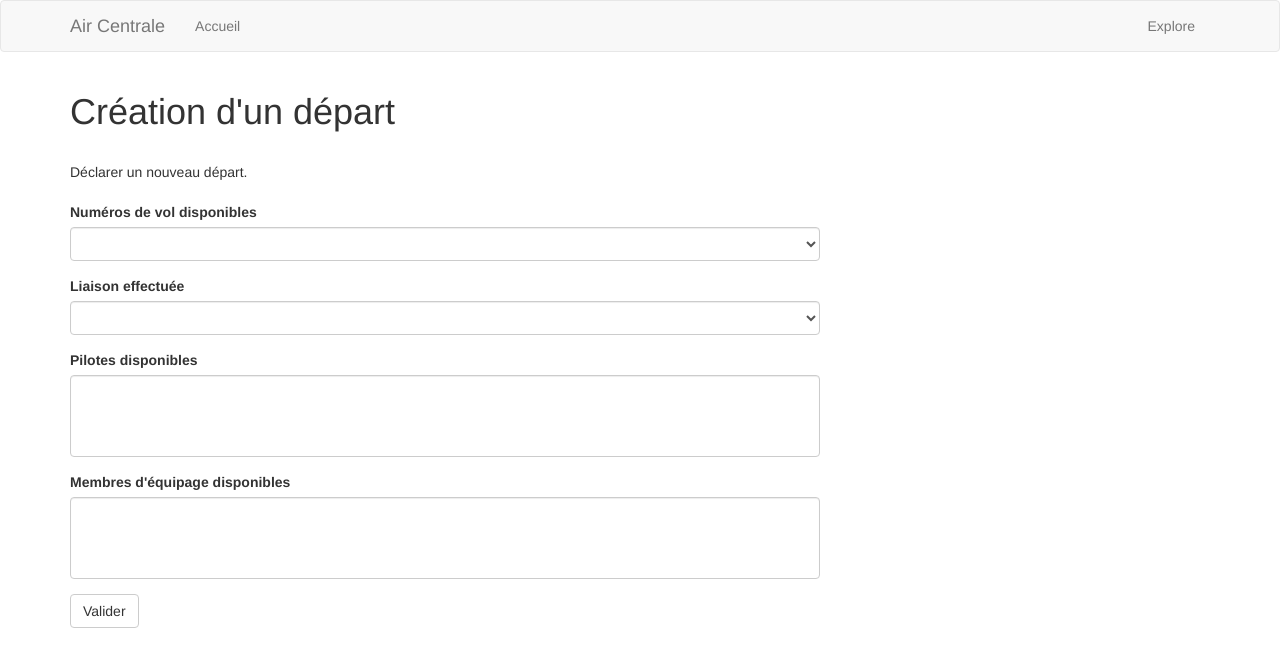
After one commit to guillaume-lesaine/app-airline_management, a Flask app: template application_gca/app/templates/creation_depart.html in a window 1280 px wide. The commit adds this page. Shown: the top 667 px of the page. Run offline with Flask 2, Linux system fonts and the light colour scheme; tables that the repository leaves empty or names only in its code hold one stand-in row (values such as "Sample post"); the template is opened without the code that fills it: values that come from a table or form of the project are taken from there, most other values are stand-ins (such as "Sample title", 1, 10 or a date in 2020); lists and menus that the app fills with data are empty; some libraries are stand-ins or nearby versions.

Commit message:
GCA 1.0
Structure 3 / 3
Premières requêtes SQL

```diff
--- a/application_gca/app/forms.py
+++ b/application_gca/app/forms.py
@@ -1,5 +1,5 @@
 from flask_wtf import FlaskForm
-from wtforms import IntegerField, StringField, DecimalField, PasswordField, BooleanField, SubmitField, SelectMultipleField, widgets
+from wtforms import IntegerField, StringField, SelectField, DecimalField, PasswordField, BooleanField, SubmitField, SelectMultipleField, widgets
 from wtforms.validators import DataRequired, Optional, NumberRange, ValidationError
 
 
@@ -41,7 +41,12 @@ def minute_check(form,field):
     except:
         raise ValidationError('Entrer un nombre !')
     if x<0 or x>60:
-        raise ValidationError('0 - 60 !')
+        raise ValidationError('0 - 59 !')
+
+def personnel_check(form,field):
+    x=field.data
+    if len(x)!=2:
+        raise ValidationError('2 personnes sont nécessaires pour assurer ce poste')
 
 class AirportCreationForm(FlaskForm):
     code = StringField('Code de l\'aéroport', validators=[DataRequired()])
@@ -57,17 +62,17 @@ class EmployeeCreationForm(FlaskForm):
     ville = StringField('Ville', validators=[DataRequired()])
     pays = StringField('Pays', validators=[DataRequired()])
     salaire = DecimalField(places=2, validators=[DataRequired()])
-    type = SelectMultipleField('Type',choices=[('naviguant', 'Naviguant'), ('au_sol', 'Au sol')],validators=[DataRequired()])
+    type = SelectField('Type',choices=[('naviguant', 'Naviguant'), ('au_sol', 'Au sol')],validators=[DataRequired()])
     submit = SubmitField('Valider')
 
 class NaviguantCreationForm(FlaskForm):
     nbr_heures_vol = IntegerField('Nombre d\'heures de vol', validators=[DataRequired()])
-    fonction = SelectMultipleField('Type',choices=[('pilote', 'Pilote'), ('steward', 'Steward'), ('hotesse', 'Hôtesse')],validators=[DataRequired()])
+    fonction = SelectField('Type',choices=[('pilote', 'Pilote'), ('steward', 'Steward'), ('hotesse', 'Hôtesse')],validators=[DataRequired()])
     num_licence_pilote = IntegerField('Numéro de licence',validators=[Optional()])
     submit = SubmitField('Valider')
 
 class VolCreationForm(FlaskForm):
-    num_vol = StringField('Nombre d\'heures de vol', validators=[DataRequired()])
+    num_vol = StringField('Numéro de vol', validators=[DataRequired()])
     ts_annee_depart = StringField('Année', validators=[DataRequired(),year_check])
     ts_mois_depart = StringField('Mois', validators=[DataRequired(),month_check])
     ts_jour_depart = StringField('Jour', validators=[DataRequired(),day_check])
@@ -78,12 +83,12 @@ class VolCreationForm(FlaskForm):
     ts_jour_arrivee = StringField('Jour', validators=[DataRequired(),day_check])
     ts_heure_arrivee = StringField('Heure', validators=[DataRequired(),hour_check])
     ts_minute_arrivee = StringField('Minute', validators=[DataRequired(),minute_check])
-    immatriculation_appareil = StringField('Immatriculation appareil', validators=[DataRequired()])
+    immatriculation_appareil = SelectField('Immatriculation des appareils disponibles', validators=[DataRequired()])
     submit = SubmitField('Valider')
 
-# class SimpleForm(Form):
-#     string_of_files = ['one\r\ntwo\r\nthree\r\n']
-#     list_of_files = string_of_files[0].split()
-#     # create a list of value/description tuples
-#     files = [(x, x) for x in list_of_files]
-#     example = MultiCheckboxField('Label', choices=files)
+class DepartCreationForm(FlaskForm):
+    num_vol = SelectField('Numéros de vol disponibles', validators=[DataRequired()])
+    id_liaison = SelectField('Liaison effectuée', validators=[DataRequired()])
+    pilotes = SelectMultipleField('Pilotes disponibles',validators=[DataRequired()])
+    equipages = SelectMultipleField('Membres d\'équipage disponibles', validators=[DataRequired(),personnel_check])
+    submit = SubmitField('Valider')
--- a/application_gca/app/routes.py
+++ b/application_gca/app/routes.py
@@ -1,10 +1,9 @@
 from flask import render_template, flash, redirect, url_for
 from app import app
-from app.forms import AirportCreationForm, EmployeeCreationForm, NaviguantCreationForm, VolCreationForm
+from app.forms import AirportCreationForm, EmployeeCreationForm, NaviguantCreationForm, VolCreationForm, DepartCreationForm
 from flask_mysqldb import MySQL
 
 mysql=MySQL(app)
-
 
 @app.route('/')
 @app.route('/index')
@@ -75,10 +74,17 @@ def creation_employee_naviguant(numero_securite_sociale):
                 return redirect('/index')
     return render_template('creation_employee_naviguant.html', title='Création employé naviguant', form=form)
 
+###
+# Vol : réglage technique (temps + géographie)
+# Départ : réglage humain
 @app.route('/creation/vol', methods=['GET', 'POST'])
 def creation_vol():
-    choix=[('pilote', 'Pilote'), ('steward', 'Steward'), ('hotesse', 'Hôtesse')]
+    cur = mysql.connection.cursor()
+    cur.execute("SELECT num_immatriculation FROM appareils")
+    data = [x[0] for x in cur.fetchall()]
+    choices_immatriculation_appareil=[('',' - ')]+[(x,x) for x in data]
     form = VolCreationForm()
+    form.immatriculation_appareil.choices=choices_immatriculation_appareil
     if form.validate_on_submit():
         to_flash=[]
         num_vol = form.num_vol.data
@@ -93,33 +99,52 @@ def creation_vol():
         ts_heure_arrivee = form.ts_heure_arrivee.data
         ts_minute_arrivee = form.ts_minute_arrivee.data
         immatriculation_appareil = form.immatriculation_appareil.data
-        cur = mysql.connection.cursor()
-        cur.execute("SELECT num_immatriculation FROM appareils")
-        data = [x[0] for x in cur.fetchall()]
-        if immatriculation_appareil not in data:
-            flash('Le numéro d\'immatriculation {} n\'existe pas dans la base de données. Veuillez rentrer un numéro valide'.format(immatriculation_appareil))
-        else :
-            ts_depart=ts_annee_depart+'-'+ts_mois_depart+'-'+ts_jour_depart+' '+ts_heure_depart+':'+ts_minute_depart+':00'
-            ts_arrivee=ts_annee_arrivee+'-'+ts_mois_arrivee+'-'+ts_jour_arrivee+' '+ts_heure_arrivee+':'+ts_minute_arrivee+':00'
-            cur.execute("INSERT INTO vols(num_vol,ts_depart,ts_arrivee,immatriculation_appareil) VALUES (%s, %s, %s, (SELECT num_immatriculation from appareils where num_immatriculation = %s))",(num_vol,ts_depart,ts_arrivee,immatriculation_appareil))
-            mysql.connection.commit()
-            cur.close()
-            return redirect('/index')
-    #     cur = mysql.connection.cursor()
-    #     nbr_heures_vol = form.nbr_heures_vol.data
-    #     fonction = form.fonction.data[0]
-    #     num_licence_pilote = form.num_licence_pilote.data
-    #     cur.execute("SELECT num_licence_pilote FROM naviguants")
-    #     data = [x[0] for x in cur.fetchall()]
-    #     if fonction == 'pilote' and num_licence_pilote == None:
-    #         flash('Un pilote doit avoir un numéro de license')
-    #     else :
-    #         if num_licence_pilote in data:
-    #             flash('Le numéro de licence pilote {} existe déjà dans la base'.format(num_licence_pilote))
-    #         else:
-    #             flash('Un employé naviguant a été créé.')
-    #             cur.execute("INSERT INTO naviguants(numero_securite_sociale,nbr_heures_vol,fonction,num_licence_pilote) VALUES (%s, %s, %s, %s)",(numero_securite_sociale,nbr_heures_vol,fonction,num_licence_pilote))
-    #             mysql.connection.commit()
-    #             cur.close()
-    #             return redirect('/index')
+        ts_depart=ts_annee_depart+'-'+ts_mois_depart+'-'+ts_jour_depart+' '+ts_heure_depart+':'+ts_minute_depart+':00'
+        ts_arrivee=ts_annee_arrivee+'-'+ts_mois_arrivee+'-'+ts_jour_arrivee+' '+ts_heure_arrivee+':'+ts_minute_arrivee+':00'
+        cur.execute("INSERT INTO vols(num_vol,ts_depart,ts_arrivee,immatriculation_appareil) VALUES (%s, %s, %s, (SELECT num_immatriculation from appareils where num_immatriculation = %s))",(num_vol,ts_depart,ts_arrivee,immatriculation_appareil))
+        mysql.connection.commit()
+        cur.close()
+        return redirect('/index')
     return render_template('creation_vol.html', title='Création vol', form=form)
+
+@app.route('/creation/depart', methods=['GET', 'POST'])
+def creation_depart():
+    form = DepartCreationForm()
+    cur = mysql.connection.cursor()
+    # Définition des vols disponibles (vérifier que le numéro n'est pas déjà affecté)
+    cur.execute("SELECT num_vol FROM vols")
+    data = [x[0] for x in cur.fetchall()]
+    choices_num_vol=[('',' - ')]+[(x,x) for x in data]
+    form.num_vol.choices=choices_num_vol
+    # Définition des liaisons disponibles
+    cur.execute("SELECT l.id_liaison, l.aeroport_origine, l.aeroport_destination, a1.code, a2.code FROM liaisons l JOIN aeroports a1 ON l.aeroport_origine = a1.id_aeroports JOIN aeroports a2 ON l.aeroport_destination = a2.id_aeroports")
+    data_request_liaisons = cur.fetchall()
+    id_liaison=[str(x[0]) for x in data_request_liaisons]
+    code_liaison=[' - '.join((x[3],x[4])) for x in data_request_liaisons]
+    choices_liaison=[('',' - ')]+[(id_liaison[i],code_liaison[i]) for i in range(len(data_request_liaisons))]
+    form.id_liaison.choices=choices_liaison
+    # Définition des pilotes disponibles (trouver les pilotes se trouvant au point de départ)
+    cur.execute("SELECT e.numero_securite_sociale, e.nom, e.prenom, e.type, n.nbr_heures_vol, n.fonction FROM employes e JOIN naviguants n ON e.numero_securite_sociale = n.numero_securite_sociale WHERE e.type='naviguant' AND n.fonction='pilote' AND n.nbr_heures_vol < 30")
+    data_request_pilotes = cur.fetchall()
+    id_pilote=[str(x[0]) for x in data_request_pilotes]
+    identite_pilote=[', '.join((x[1],x[2])) for x in data_request_pilotes]
+    form.pilotes.choices=[(id_pilote[i],identite_pilote[i]) for i in range(len(data_request_pilotes))]
+    # Définition des membres d'équipage disponibles (trouver des membres d'équipage au point de départ)
+    cur.execute("SELECT e.numero_securite_sociale, e.nom, e.prenom, e.type, n.nbr_heures_vol, n.fonction FROM employes e JOIN naviguants n ON e.numero_securite_sociale = n.numero_securite_sociale WHERE e.type='naviguant' AND n.fonction!='pilote' AND n.nbr_heures_vol < 30")
+    data_request_equipages = cur.fetchall()
+    id_equipage=[str(x[0]) for x in data_request_equipages]
+    identite_equipage=[', '.join((x[1],x[2])) for x in data_request_equipages]
+    form.equipages.choices=[(id_equipage[i],identite_equipage[i]) for i in range(len(data_request_equipages))]
+    if form.validate_on_submit():
+        num_vol=form.num_vol.data
+        pilotes=form.pilotes.data
+        pilote_1,pilote_2=int(pilotes[0]),int(pilotes[1])
+        equipages=form.equipages.data
+        equipage_1,equipage_2=int(equipages[0]),int(equipages[1])
+        nbr_places_libres=0
+        nbr_places_occupees=0
+        liaison=form.id_liaison.data
+        cur.execute("INSERT INTO departs(num_vol,pilote_1,pilote_2,equipage_1,equipage_2,nbr_places_libres,nbr_places_occupees,liaison) VALUES (%s, %s, %s, %s, %s, %s, %s, %s)",(num_vol,pilote_1,pilote_2,equipage_1,equipage_2,nbr_places_libres,nbr_places_occupees,liaison))
+        mysql.connection.commit()
+        cur.close()
+    return render_template('creation_depart.html', title='Création départ', form=form)
--- a/application_gca/app/templates/base.html
+++ b/application_gca/app/templates/base.html
@@ -18,7 +18,7 @@
                     <span class="icon-bar"></span>
                     <span class="icon-bar"></span>
                 </button>
-                <a class="navbar-brand" href="{{ url_for('index') }}">Gestion</a>
+                <a class="navbar-brand">Air Centrale</a>
             </div>
             <div class="collapse navbar-collapse" id="bs-example-navbar-collapse-1">
                 <ul class="nav navbar-nav">
--- /dev/null
+++ b/application_gca/app/templates/creation_depart.html
@@ -0,0 +1,27 @@
+{% extends "base.html" %}
+{% import 'bootstrap/wtf.html' as wtf %}
+
+
+{% block app_content %}
+    <div>
+      <h1>Création d'un départ</h1>
+    </div>
+    <br>
+    <div>
+      Déclarer un nouveau départ.
+    </div>
+    <br>
+    <div class="row">
+        <form class="form" method="post" role="form">
+          <div class="col-md-8">
+            {{ form.hidden_tag() }}
+            {{ wtf.form_errors(form, hiddens="only") }}
+            {{ wtf.form_field(form.num_vol) }}
+            {{ wtf.form_field(form.id_liaison) }}
+            {{ wtf.form_field(form.pilotes) }}
+            {{ wtf.form_field(form.equipages) }}
+            {{ wtf.form_field(form.submit) }}
+          </div>
+        </form>
+    </div>
+{% endblock %}
--- a/application_gca/config.py
+++ b/application_gca/config.py
@@ -1,10 +1,12 @@
 import os
 
 class Config(object):
+
+    LOG_TO_STDOUT = os.environ.get('LOG_TO_STDOUT')
     SECRET_KEY = os.environ.get('SECRET_KEY') or 'you-will-never-guess'
 
     # Configure DB
     MYSQL_HOST = 'localhost'
     MYSQL_USER = 'root'
-    MYSQL_PASSWORD =
-    MYSQL_DB = 'gestion_colocataires'
+    MYSQL_PASSWORD = 'L.Simon16011675'
+    MYSQL_DB = 'airline'
```
Also changed, not shown: application_gca/app/__init__.py (+25 -1 lines), application_gca/app/templates/creation_airport.html (+8 -1 lines), application_gca/app/templates/creation_employee.html (+8 -1 lines), application_gca/app/templates/creation_employee_naviguant.html (+8 -1 lines), application_gca/app/templates/creation_vol.html (+23 -16 lines), application_gca/app/templates/index.html (+29 -3 lines).
